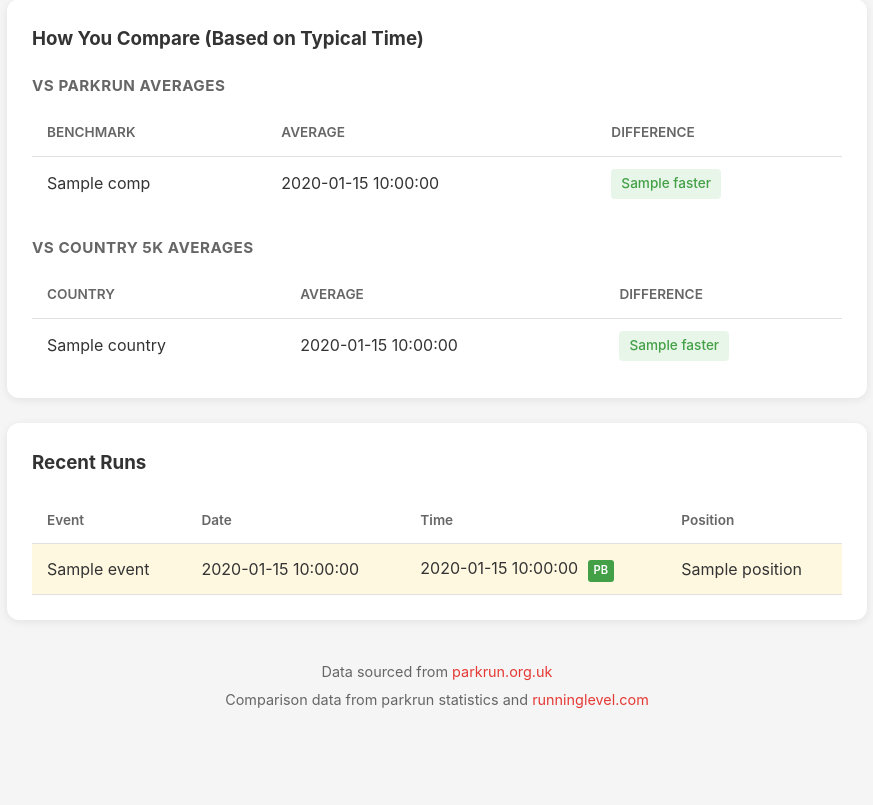
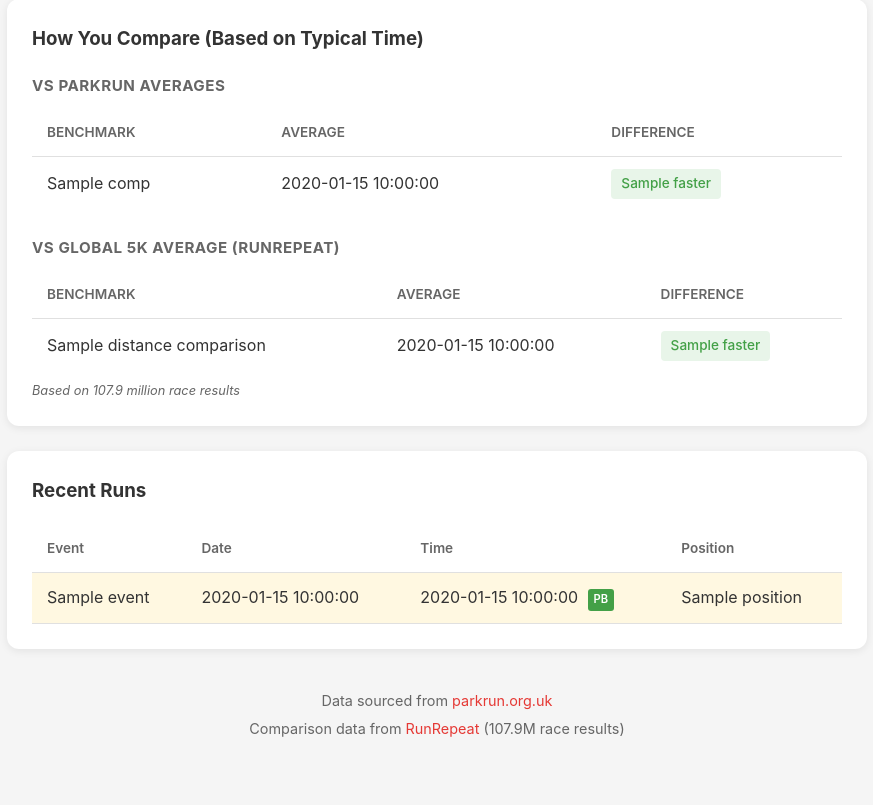
Before and after one commit to StephenCousins/how-fast-am-i, a Flask app: template templates/index.html in a window 1280 px wide. Shown: the part 2778-3583 px from the top of the page, without its empty margins (203-1076 px from the left). Before the commit the page ends 3487 px from the top, so only its background shows below. Run offline with Flask 3, Linux system fonts and the light colour scheme; the template is opened without the code that fills it: most values are stand-ins (such as "Sample title", 1, 10 or a date in 2020).

Commit message:
Add tab data persistence and update footer citations
- Store athlete IDs in sessionStorage when searching
- Auto-restore previous search when switching between tabs
- Update footer to cite RunRepeat as data source
- Fix country_comparisons template to use new distance_comparison
- Add data-source CSS styling

Co-Authored-By: Claude Opus 4.5 <noreply@anthropic.com>

```diff
--- a/static/style.css
+++ b/static/style.css
@@ -133,6 +133,13 @@ header h1 {
     margin-top: 10px;
     font-size: 0.9rem;
     color: var(--text-light);
+}
+
+.data-source {
+    margin-top: 8px;
+    font-size: 0.8rem;
+    color: var(--text-light);
+    font-style: italic;
 }
 
 /* Error Message */
--- a/templates/index.html
+++ b/templates/index.html
@@ -259,33 +259,34 @@
                         </table>
                     </div>
 
+                    {% if comparison.distance_comparison %}
                     <div class="comparison-table-wrapper">
-                        <h4>vs Country 5K Averages</h4>
+                        <h4>vs Global 5K Average (RunRepeat)</h4>
                         <table class="comparison-table">
                             <thead>
                                 <tr>
-                                    <th>Country</th>
+                                    <th>Benchmark</th>
                                     <th>Average</th>
                                     <th>Difference</th>
                                 </tr>
                             </thead>
                             <tbody>
-                                {% for comp in comparison.country_comparisons %}
-                                <tr class="{{ 'faster' if comp.faster else 'slower' }}">
-                                    <td>{{ comp.country }}</td>
-                                    <td>{{ comp.average_time }}</td>
+                                <tr class="{{ 'faster' if comparison.distance_comparison.faster else 'slower' }}">
+                                    <td>{{ comparison.distance_comparison.name }}</td>
+                                    <td>{{ comparison.distance_comparison.average_time }}</td>
                                     <td>
-                                        {% if comp.faster %}
-                                        <span class="faster-badge">{{ comp.difference_str }} faster</span>
+                                        {% if comparison.distance_comparison.faster %}
+                                        <span class="faster-badge">{{ comparison.distance_comparison.difference_str }} faster</span>
                                         {% else %}
-                                        <span class="slower-badge">{{ comp.difference_str }} slower</span>
+                                        <span class="slower-badge">{{ comparison.distance_comparison.difference_str }} slower</span>
                                         {% endif %}
                                     </td>
                                 </tr>
-                                {% endfor %}
                             </tbody>
                         </table>
+                        <p class="data-source">Based on 107.9 million race results</p>
                     </div>
+                    {% endif %}
                 </div>
 
                 <!-- Recent Runs -->
@@ -325,8 +326,33 @@
 
         <footer>
             <p>Data sourced from <a href="https://www.parkrun.org.uk" target="_blank">parkrun.org.uk</a></p>
-            <p>Comparison data from parkrun statistics and <a href="https://runninglevel.com" target="_blank">runninglevel.com</a></p>
+            <p>Comparison data from <a href="https://runrepeat.com" target="_blank">RunRepeat</a> (107.9M race results)</p>
         </footer>
     </div>
+
+    <script>
+        (function() {
+            const STORAGE_KEY = 'parkrun_athlete_id';
+            const form = document.querySelector('.search-form');
+            const input = document.getElementById('athlete_id');
+            const hasResults = document.querySelector('.results-section') !== null;
+
+            // Save athlete ID on form submit
+            form.addEventListener('submit', function() {
+                if (input.value) {
+                    sessionStorage.setItem(STORAGE_KEY, input.value);
+                }
+            });
+
+            // On page load, restore previous search if no results showing
+            if (!hasResults && !input.value) {
+                const savedId = sessionStorage.getItem(STORAGE_KEY);
+                if (savedId) {
+                    input.value = savedId;
+                    form.submit();
+                }
+            }
+        })();
+    </script>
 </body>
 </html>
```
Also changed, not shown: templates/power_of_10.html (+26 -1 lines).
